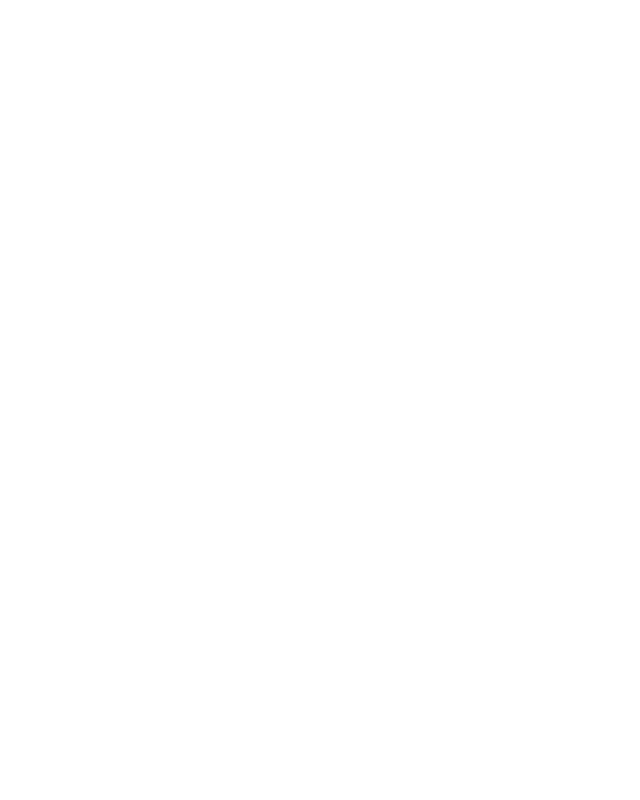
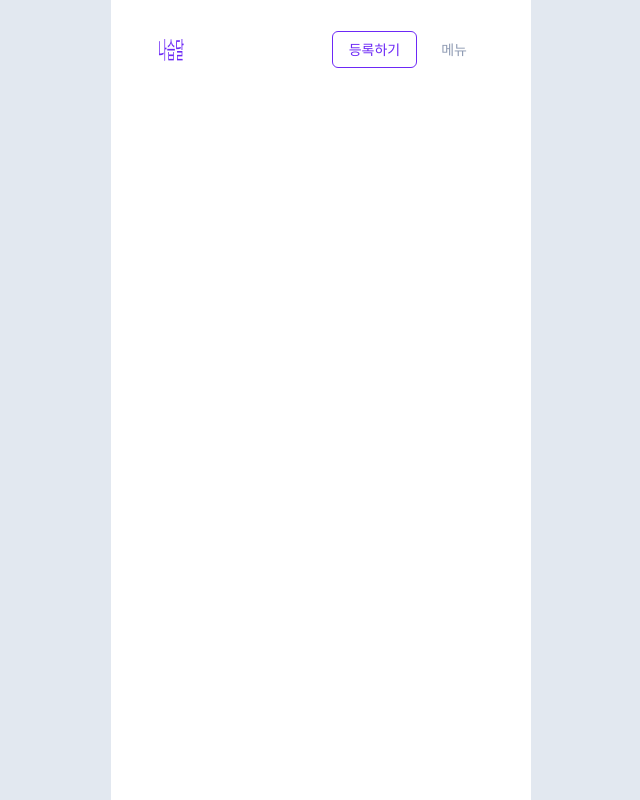
Before and after one commit to smart-cau/bad-habit-calender, a Flask app: page / in a window 1280 px wide. Before the commit the part shown is empty. Shown: the whole page, without its empty margins (319-959 px from the left). Run offline with Flask 3, Linux system fonts and the light colour scheme; some libraries are stand-ins or nearby versions.

Commit message:
feat: add home-page header

```diff
--- a/app/__init__.py
+++ b/app/__init__.py
@@ -7,9 +7,9 @@
     # init extensions
 
     # import and register blueprints
-    @app.route('/')
+    @app.route("/")
     def hello_world():
-        return render_template('index.html')
+        return render_template("index.html")
 
     # custom error handlers
 
--- a/app/templates/index.html
+++ b/app/templates/index.html
@@ -1,11 +1,25 @@
 <!DOCTYPE html>
 <html lang="kr">
+
 <head>
     <meta charset="UTF-8">
     <meta name="viewport" content="width=device-width, initial-scale=1.0">
-    <title>Document</title>
+    <title>나습달</title>
+    <script src="https://cdn.tailwindcss.com"></script>
 </head>
-<body>
 
+<body class="bg-slate-200">
+    <div class="w-[420px] bg-white h-screen m-auto">
+        <header class="px-12 py-8 flex justify-between items-center">
+            <ul>
+                <li><img src="/static/images/나습달.png" alt="나습달 logo"></li>
+            </ul>
+            <ul class="flex gap-2 items-center text-sm">
+                <li><a href="#" class="border rounded-md py-2 px-4 border-[#6D29F6] text-[#6D29F6]">등록하기</a></li>
+                <li><button href="#" class="rounded-md py-2 px-4 text-[#8F9BB3]">메뉴</button></li>
+            </ul>
+        </header>
+    </div>
 </body>
+
 </html>
```
Also changed, not shown: app/static/images/나습달.png (added).
